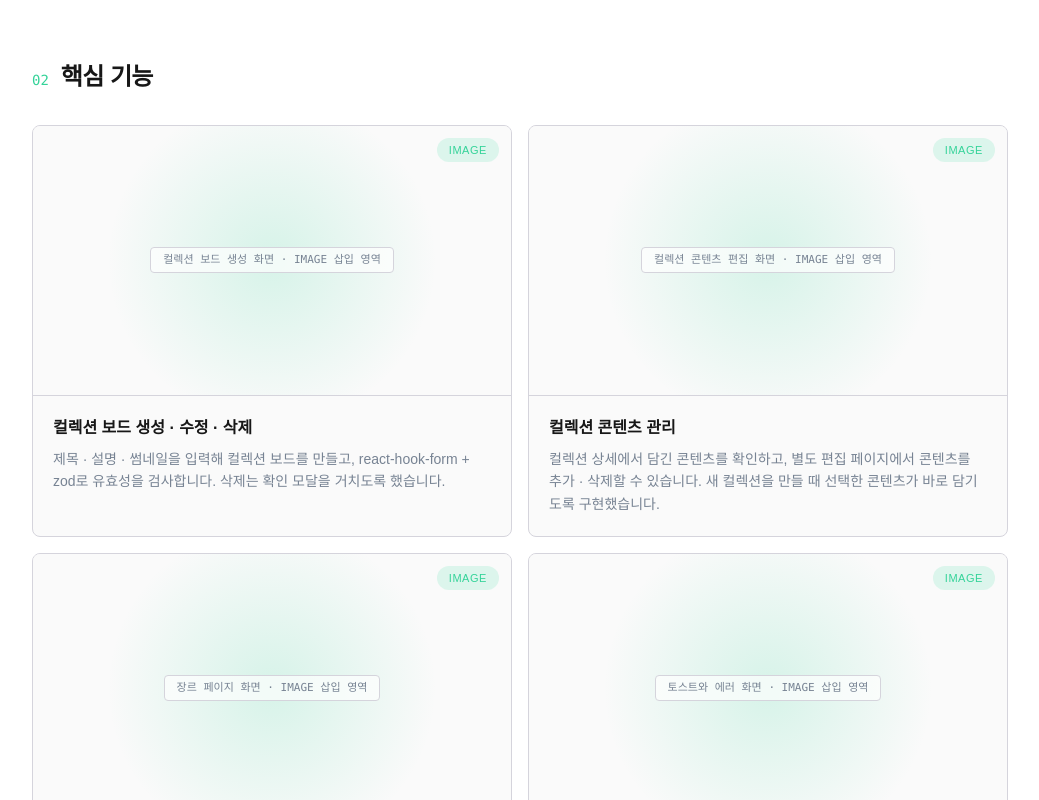
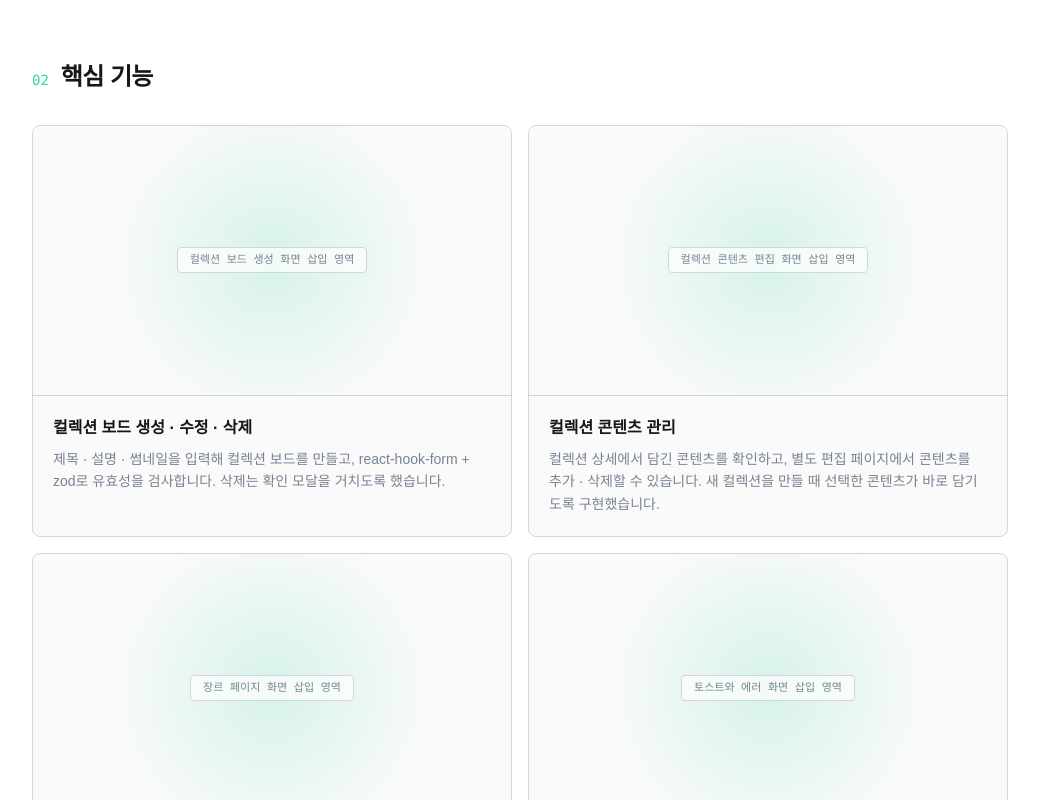
Before and after one commit to eunmilee89/eunmilee89.github.io, a Next.js app: page /projects/tastebox in a window 1280 px wide. Shown: the part 1520-2320 px from the top of the page, without its empty margins (120-1159 px from the left). Built offline with nearby package versions, Linux system fonts and the light colour scheme; a web font is replaced by a local one.

Commit message:
refactor: 미디어 미리보기를 이미지 전용으로 단순화
GIF·영상 미리보기를 쓰지 않으므로 Media의 type 필드와 video 분기,
GIF unoptimized 처리, 기능 카드의 타입 배지를 제거한다.

Co-Authored-By: Claude Opus 5.5 <noreply@anthropic.com>

```diff
--- a/src/entities/project/model/projects.ts
+++ b/src/entities/project/model/projects.ts
@@ -22,7 +22,7 @@ export const PROJECTS: Project[] = [
         icon: "github",
       },
     ],
-    heroMedia: { alt: "메인 화면", type: "image" },
+    heroMedia: { alt: "메인 화면" },
 
     overview: {
       meta: [
@@ -40,25 +40,25 @@ export const PROJECTS: Project[] = [
         title: "컬렉션 보드 생성 · 수정 · 삭제",
         description:
           "제목 · 설명 · 썸네일을 입력해 컬렉션 보드를 만들고, react-hook-form + zod로 유효성을 검사합니다. 삭제는 확인 모달을 거치도록 했습니다.",
-        media: { alt: "컬렉션 보드 생성 화면", type: "image" },
+        media: { alt: "컬렉션 보드 생성 화면" },
       },
       {
         title: "컬렉션 콘텐츠 관리",
         description:
           "컬렉션 상세에서 담긴 콘텐츠를 확인하고, 별도 편집 페이지에서 콘텐츠를 추가 · 삭제할 수 있습니다. 새 컬렉션을 만들 때 선택한 콘텐츠가 바로 담기도록 구현했습니다.",
-        media: { alt: "컬렉션 콘텐츠 편집 화면", type: "image" },
+        media: { alt: "컬렉션 콘텐츠 편집 화면" },
       },
       {
         title: "TV · 영화 장르별 탐색",
         description:
           "장르를 선택해 TV · 영화 콘텐츠를 장르별로 모아볼 수 있는 페이지를 구현했습니다.",
-        media: { alt: "장르 페이지 화면", type: "image" },
+        media: { alt: "장르 페이지 화면" },
       },
       {
         title: "피드백 · 예외 화면",
         description:
           "어디서든 호출 가능한 토스트, Empty · Loading 상태, 에러 · NotFound 페이지를 공통 UI로 만들고, 비로그인 사용자에게는 로그인 페이지로 이동하는 액션을 제공합니다.",
-        media: { alt: "토스트와 에러 화면", type: "image" },
+        media: { alt: "토스트와 에러 화면" },
       },
     ],
 
--- a/src/shared/ui/media-frame/MediaFrame.tsx
+++ b/src/shared/ui/media-frame/MediaFrame.tsx
@@ -1,11 +1,10 @@
 import Image from 'next/image';
 import { cn } from '@/shared/lib';
 
-/** 이미지/GIF/영상. src가 없으면 플레이스홀더를 렌더링합니다. */
+/** 이미지. src가 없으면 플레이스홀더를 렌더링합니다. */
 export interface Media {
   src?: string;
   alt: string;
-  type?: 'image' | 'gif' | 'video';
 }
 
 interface MediaFrameProps {
@@ -34,22 +33,17 @@ export function MediaFrame({ media, browserChrome, url = 'localhost:3000', class
 
       <div className="relative aspect-video overflow-hidden">
         {media?.src ? (
-          media.type === 'video' ? (
-            <video src={media.src} autoPlay muted loop playsInline className={cn('h-full w-full object-cover', mediaClassName)} />
-          ) : (
           <Image
             src={media.src}
             alt={media.alt}
             fill
-              unoptimized={media.type === 'gif'}
             sizes="(max-width: 768px) 100vw, 960px"
             className={cn('object-cover', mediaClassName)}
           />
-          )
         ) : (
           <div className={cn('absolute inset-0 grid place-items-center bg-[radial-gradient(circle_at_center,color-mix(in_srgb,var(--color-primary)_18%,transparent),transparent_60%)]', mediaClassName)}>
             <span className="rounded border border-line bg-background/70 px-3 py-1 font-mono text-[11px] text-secondary">
-              {media?.alt ?? '미디어'} {media?.type && `· ${media.type.toUpperCase()}`} 삽입 영역
+              {media?.alt ?? '이미지'} 삽입 영역
             </span>
           </div>
         )}
--- a/src/widgets/project-features/ui/FeatureCard.tsx
+++ b/src/widgets/project-features/ui/FeatureCard.tsx
@@ -1,19 +1,11 @@
 import type { ProjectFeature } from '@/entities/project';
-import { Badge } from '@/shared/ui/badge';
 import { MediaFrame } from '@/shared/ui/media-frame';
 import { RichText } from '@/shared/ui/rich-text';
 
 export function FeatureCard({ title, description, media }: ProjectFeature) {
   return (
     <article className="overflow-hidden rounded-lg border border-line bg-surface transition-colors duration-200 ease-out hover:border-primary/50">
-      <div className="relative">
-        <MediaFrame media={media} className="rounded-none border-0" />
-        {media?.type && (
-          <Badge variant="solid" className="absolute right-3 top-3 rounded px-2 py-0.5 text-[10px]">
-            {media.type.toUpperCase()}
-          </Badge>
-        )}
-      </div>
+      <MediaFrame media={media} className="rounded-none border-0" />
       <div className="border-t border-line p-5">
         <h3 className="text-base font-bold text-foreground">{title}</h3>
         <RichText text={description} className="mt-2 text-sm leading-relaxed text-secondary" />
```
Lines whose indentation alone changed are shown as unchanged.
